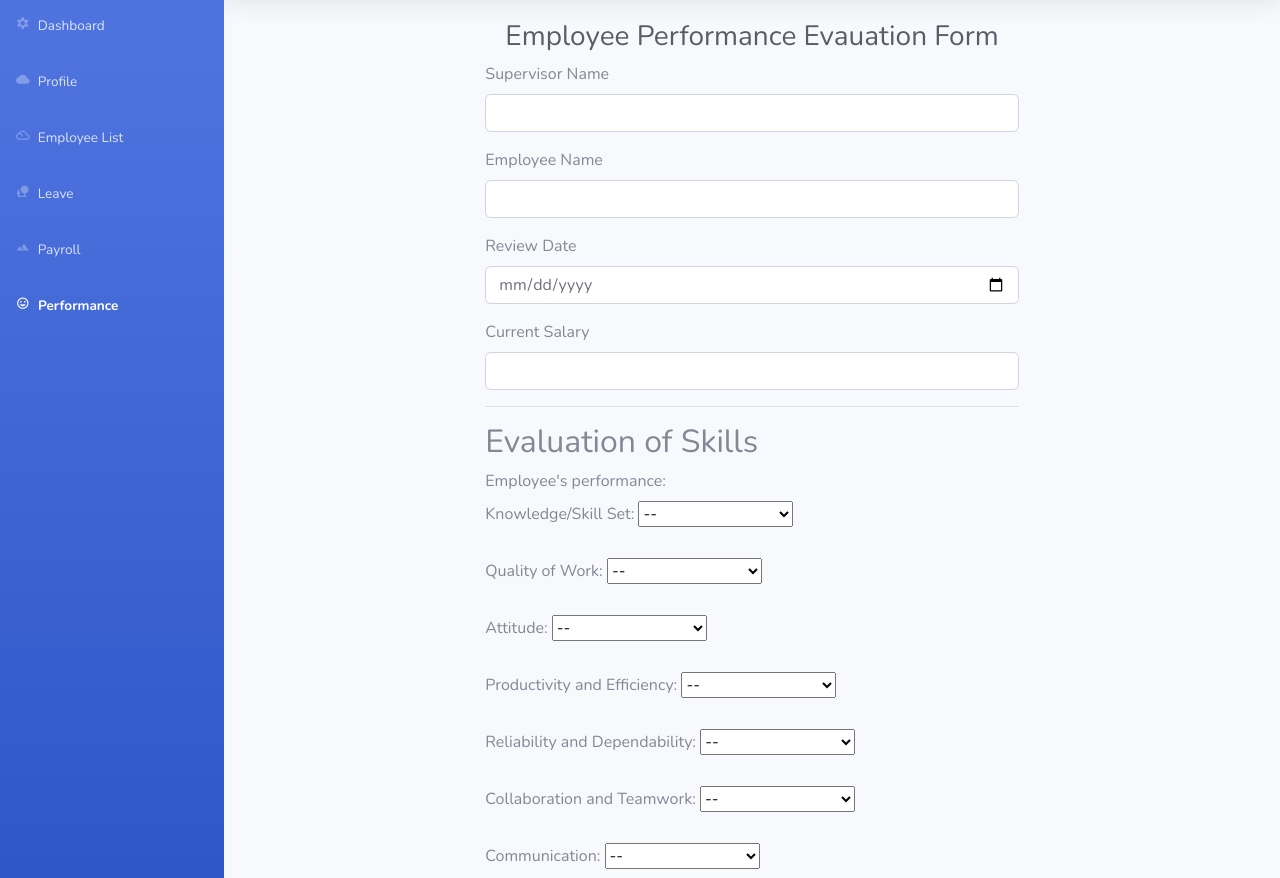
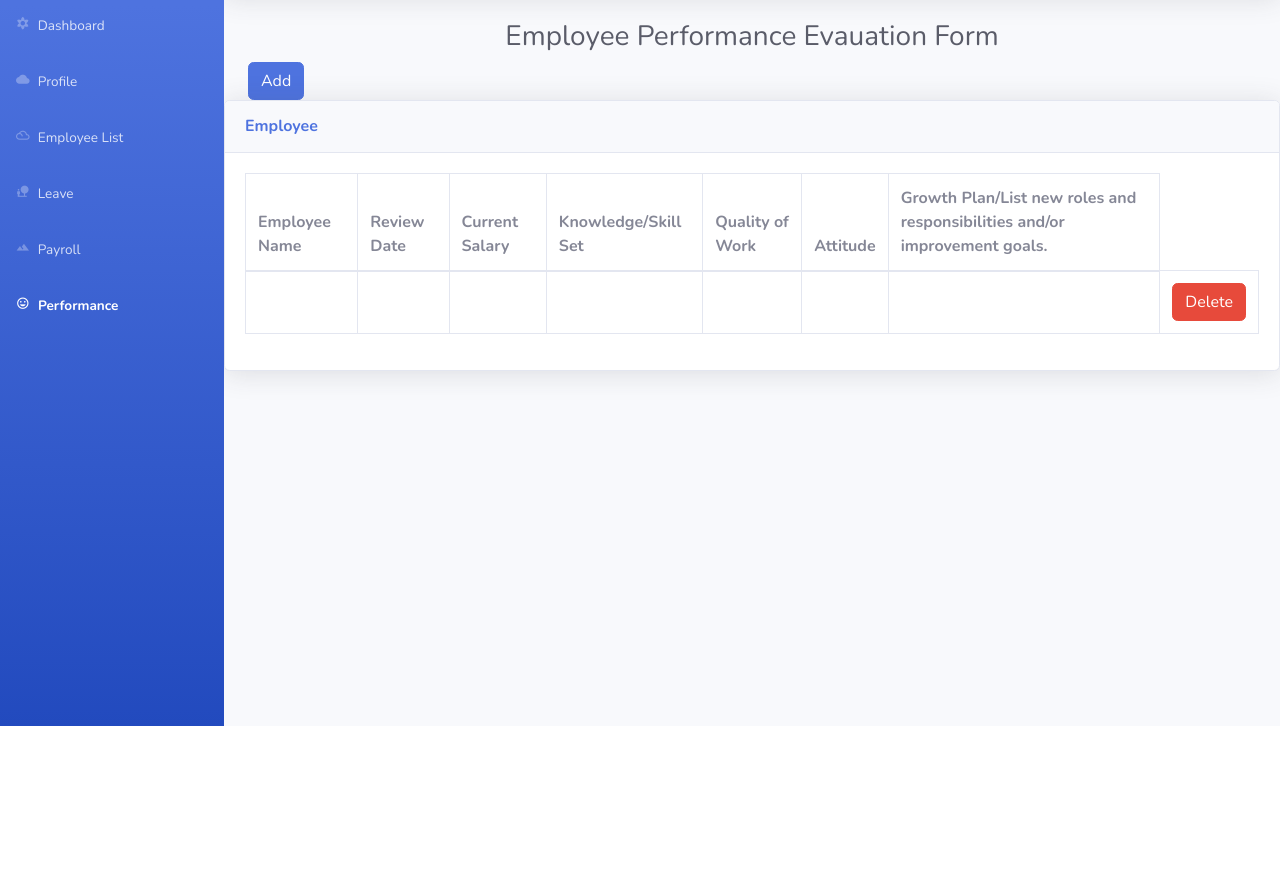
Before and after one commit to shanwynn24/AWS_ASM, a website: page aws_asm/performance.html in a window 1280 px wide. Shown: the part 74-952 px from the top of the page. After the commit the page ends 800 px from the top, so only its background shows below. Drawn offline with nearby package versions, Linux system fonts and the light colour scheme.

Commit message:
update payroll,performance,leave table

```diff
--- a/aws_asm/performance.html
+++ b/aws_asm/performance.html
@@ -22,6 +22,9 @@
 
     <!-- Custom styles for this template-->
     <link href="static/css/sb-admin-2.min.css" rel="stylesheet">
+
+    <!-- Custom styles for this page -->
+    <link href="static/vendor/datatables/dataTables.bootstrap4.min.css" rel="stylesheet">
 
 </head>
 
@@ -122,17 +125,19 @@
                 <div class="container-fluid" >
 
                     <h1 class="h3 mb-2 text-gray-800" style="text-align:center ;">Employee Performance Evauation Form</h1>
-
+                    <button type="button" class="btn btn-primary" data-toggle="modal" data-target="#exampleModal">Add</button>
                     <!-- Content Row -->
-                    <div class="row justify-content-center">
-
-                            <div class="form-center">
-                                <form action="" method="POST"  enctype='multipart/form-data'>
-
-                                <div class="form-group">
-                                <label>Supervisor Name</label>
-                                <input type="text" name="name" class="form-control">
-                                </div>
+                    <div class="modal fade" id="exampleModal" tabindex="-1" aria-labelledby="exampleModalLabel" aria-hidden="true">
+                        <div class="modal-dialog">
+                        <div class="modal-content">
+                        <div class="modal-header">
+                            <h5 class="modal-title" id="exampleModalLabel">Add Employee Performance</h5>
+                            <button type="button" class="close" data-dismiss="modal" aria-label="Close">
+                                <span aria-hidden="true">&times;</span>
+                            </button>
+                        </div>
+                                <form action="/addemp" method="POST" enctype='multipart/form-data'>
+                                <div class="modal-body">
 
                                 <div class="form-group">
                                 <label>Employee Name</label>
@@ -188,56 +193,6 @@
                                         <option value="Above Average">Above Average</option>
                                         <option value="Excellent">Excellent</option>
                                     </select><br><br>
-
-                                    <label>Productivity and Efficiency:</label>
-                                    <select name="productivity" style="width:100%;max-width:155px;">
-                                        <option value="">--</option>
-                                        <option value="Poor">Poor</option>
-                                        <option value="Below Average">Below Average</option>
-                                        <option value="Average">Average</option>
-                                        <option value="Above Average">Above Average</option>
-                                        <option value="Excellent">Excellent</option>
-                                    </select><br><br>
-
-                                    <label>Reliability and Dependability:</label>
-                                    <select name="reliability" style="width:100%;max-width:155px;">
-                                        <option value="">--</option>
-                                        <option value="Poor">Poor</option>
-                                        <option value="Below Average">Below Average</option>
-                                        <option value="Average">Average</option>
-                                        <option value="Above Average">Above Average</option>
-                                        <option value="Excellent">Excellent</option>
-                                    </select><br><br>
-
-                                    <label>Collaboration and Teamwork:</label>
-                                    <select name="Teamwork" style="width:100%;max-width:155px;">
-                                        <option value="">--</option>
-                                        <option value="Poor">Poor</option>
-                                        <option value="Below Average">Below Average</option>
-                                        <option value="Average">Average</option>
-                                        <option value="Above Average">Above Average</option>
-                                        <option value="Excellent">Excellent</option>
-                                    </select><br><br>
-
-                                    <label>Communication:</label>
-                                    <select name="Communication" style="width:100%;max-width:155px;">
-                                        <option value="">--</option>
-                                        <option value="Poor">Poor</option>
-                                        <option value="Below Average">Below Average</option>
-                                        <option value="Average">Average</option>
-                                        <option value="Above Average">Above Average</option>
-                                        <option value="Excellent">Excellent</option>
-                                    </select><br> <br>
-
-                                    <label>Leadership:</label>
-                                    <select name="Leadership" style="width:100%;max-width:155px;">
-                                        <option value="">--</option>
-                                        <option value="Poor">Poor</option>
-                                        <option value="Below Average">Below Average</option>
-                                        <option value="Average">Average</option>
-                                        <option value="Above Average">Above Average</option>
-                                        <option value="Excellent">Excellent</option>
-                                    </select>
                                 </div>
 
                                 <div class="form-group">
@@ -252,7 +207,7 @@
 
                             </form>
                             </div>
-
+                       </div>
                     </div>
 
                 </div>
@@ -261,15 +216,38 @@
             </div>
             <!-- End of Main Content -->
 
-            <!-- Footer -->
-            <footer class="sticky-footer bg-white">
-                <div class="container my-auto">
-                    <div class="copyright text-center my-auto">
-                        <span>Copyright &copy; XYZ Company 2022</span>
+            <div class="card shadow mb-4">
+                <div class="card-header py-3">
+                    <h6 class="m-0 font-weight-bold text-primary">Employee</h6>
+                </div>
+                <div class="card-body">
+                    <div class="table-responsive">
+                        <table class="table table-bordered" id="dataTable" width="100%" cellspacing="0">
+                            <thead>
+                                <tr>
+                                    <th>Employee Name</th>
+                                    <th>Review Date</th>
+                                    <th>Current Salary</th>
+                                    <th>Knowledge/Skill Set</th>
+                                    <th>Quality of Work</th>
+                                    <th>Attitude</th>
+                                    <th>Growth Plan/List new roles and responsibilities and/or improvement goals.</th>
+                                </tr>
+                            </thead>
+                            <tr>
+                                <td></td>
+                                <td></td>
+                                <td></td>
+                                <td></td>
+                                <td></td>
+                                <td></td>
+                                <td></td>
+                                <td><a href=''class='btn btn-danger'>Delete</a></td>
+                            </tr>
+                        </table>
                     </div>
                 </div>
-            </footer>
-            <!-- End of Footer -->
+            </div>
 
         </div>
         <!-- End of Content Wrapper -->
```
Also changed, not shown: aws_asm/leave.html (+52 -44 lines), aws_asm/payroll.html (+54 -17 lines), aws_asm/viewEmployee.html (+1 -1 lines).
